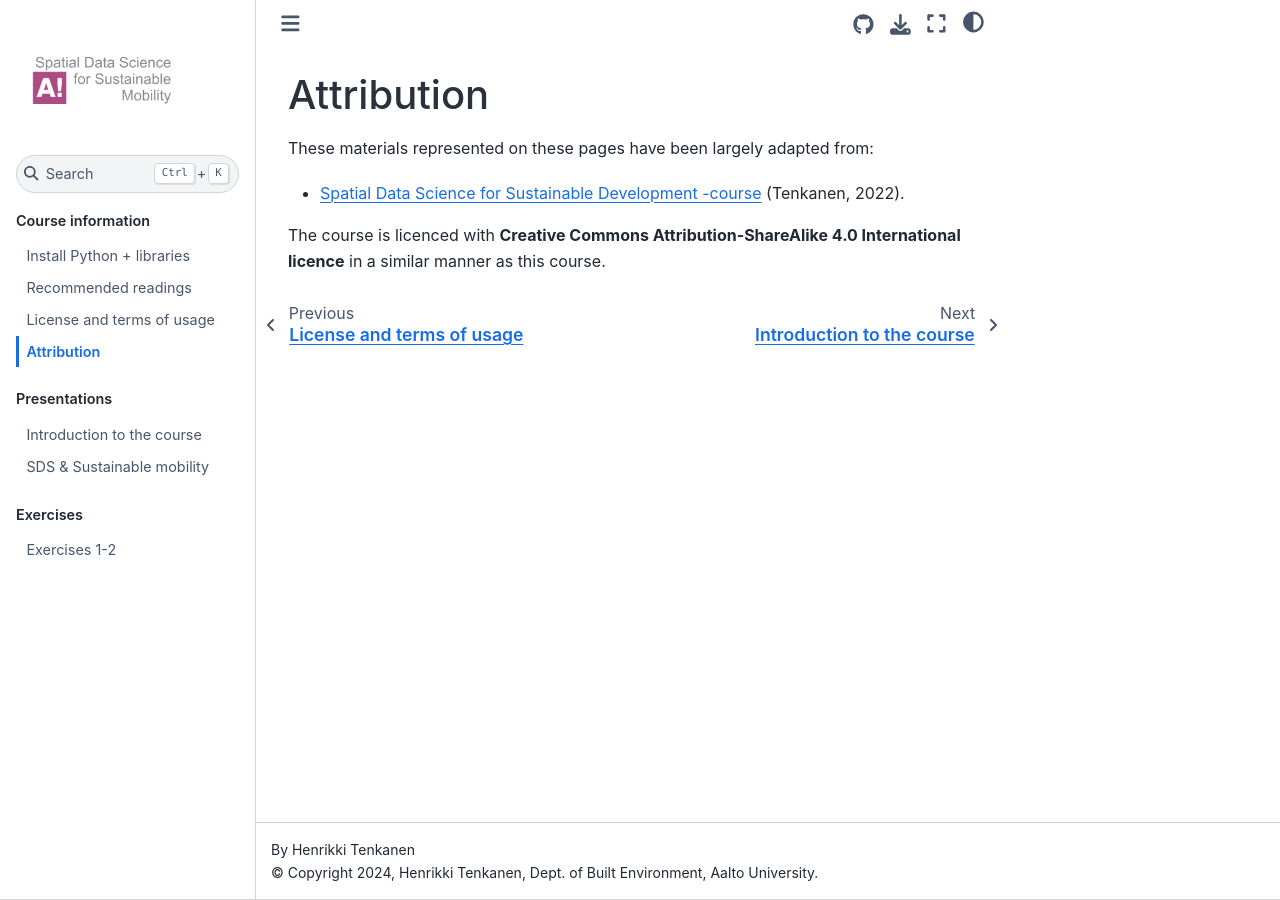
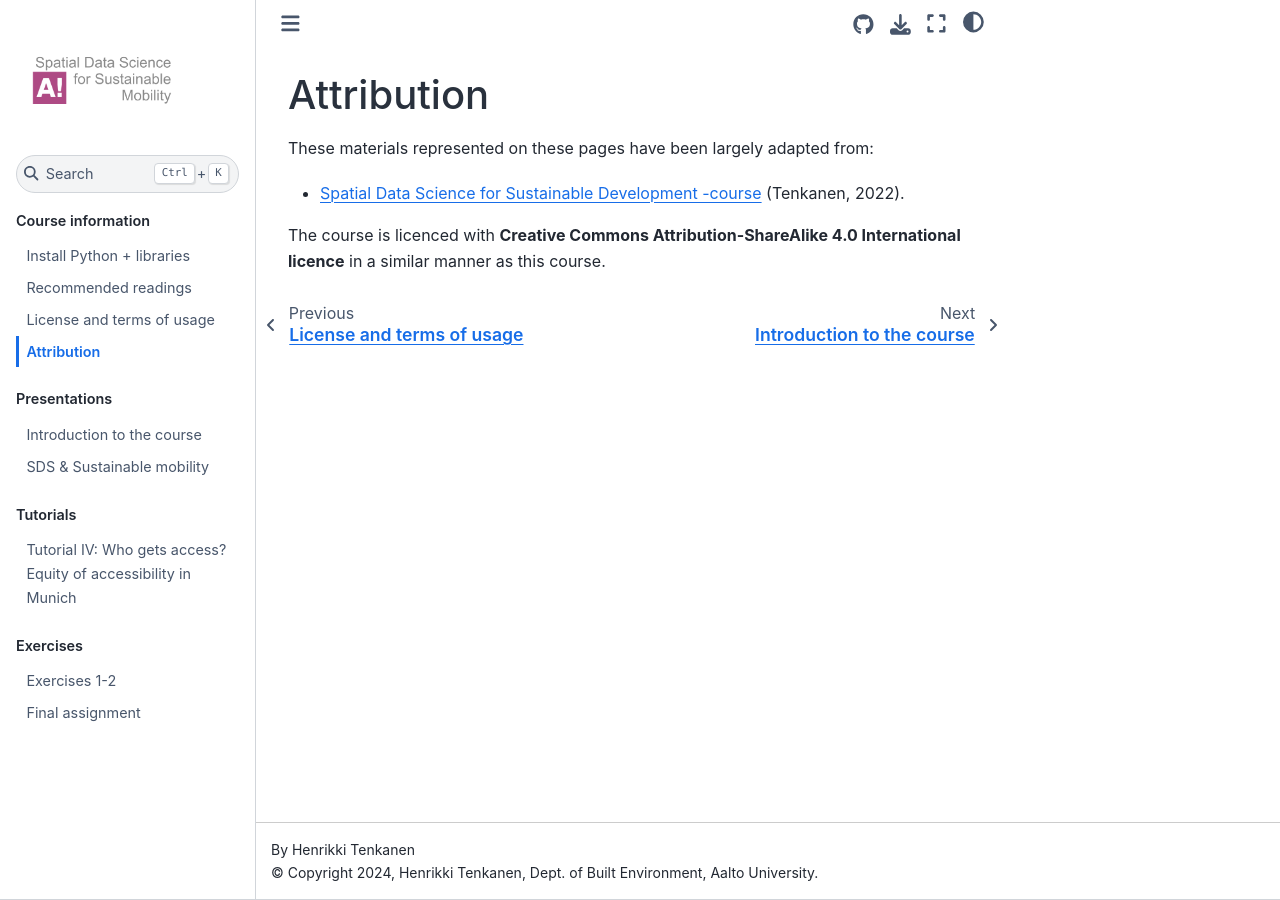
Before and after one commit to HTenkanen/mobility-course, a Sphinx documentation site: the page built from source/course-info/attribution.rst, in a window 1280 px wide. Built offline with Sphinx 7.4.7 and the Sphinx Book theme 1.1.4, drawn with Linux system fonts in a browser that asks for light colours; pages that are not in the unit, such as notebooks, are missing from menus.

Commit message:
List Tutorial IV and the final assignment in the site menu

```diff
--- a/source/index.rst
+++ b/source/index.rst
@@ -69,6 +69,7 @@ Contents
    lessons/L1/intro-to-python-geostack.ipynb
    lessons/L2/cafein_tutorial.ipynb
    lessons/L2/cafein_munich.ipynb
+   lessons/L3/cafein_equity_munich.ipynb
    .. lessons/L3/mobility-analytics.ipynb
 
 .. toctree::
@@ -76,4 +77,4 @@ Contents
    :caption: Exercises
 
    lessons/L1/exercise-1
-   .. lessons/fa/final-assignment
+   lessons/fa/final-assignment
```
